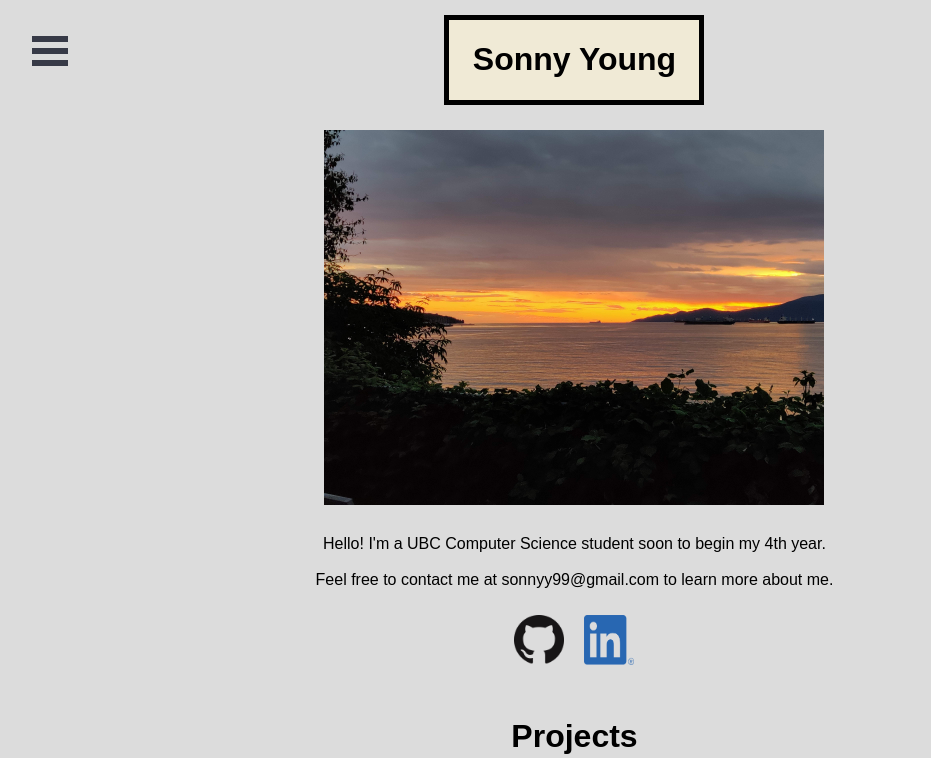
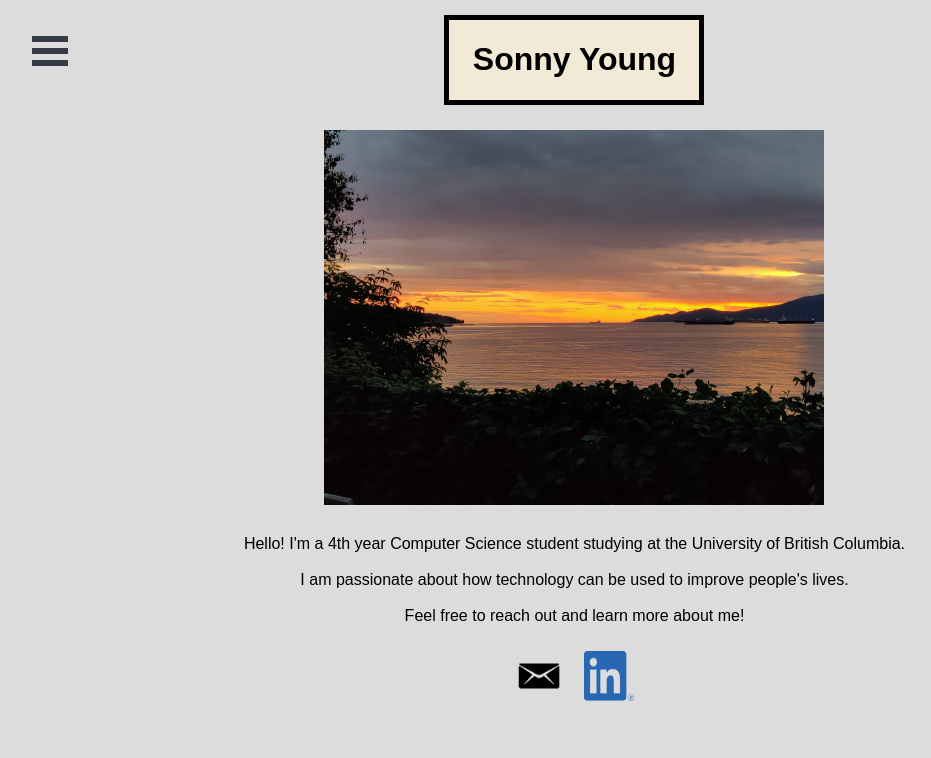
Before and after one commit to sonnyy99/mySite, a React (Create React App) app: page / in a window 1280 px wide. Shown: the top 758 px of the page, without its empty margins (4-935 px from the left). Built offline with nearby package versions, Linux system fonts and the light colour scheme.

Commit message:
Update before Summer 2022

```diff
--- a/src/components/Home/home.js
+++ b/src/components/Home/home.js
@@ -12,14 +12,16 @@ class Home extends Component {
         <img src={process.env.PUBLIC_URL + "/images/Sunset.jpg"} style={{width: 500}} alt='Sunset' />
 
         <p>
-          Hello! I'm a UBC Computer Science student soon to begin my 4th year.
+          Hello! I'm a 4th year Computer Science student studying at the University of British Columbia.
+          <br></br>
+          <br></br> I am passionate about how technology can be used to improve people's lives.
           <br></br>
           <br></br>
-          Feel free to contact me at sonnyy99@gmail.com to learn more about me.
+          Feel free to reach out and learn more about me!
         </p>
 
-        <a href="https://github.com/sonnyy99" target="_blank">
-          <img border="0" alt="GitHub" src={process.env.PUBLIC_URL + "/images/GitHubLogo.png"}  width="50" height="50"/>
+        <a href="mailto:sonnyy99@gmail.com">
+          <img border="0" alt="Email" src={process.env.PUBLIC_URL + "/images/EmailIcon.png"} width="50" height="50"/>
         </a>
 
         <a href="https://www.linkedin.com/in/sonnyyubc/" target="_blank">
```
Also changed, not shown: public/images/EmailIcon.png (added).
